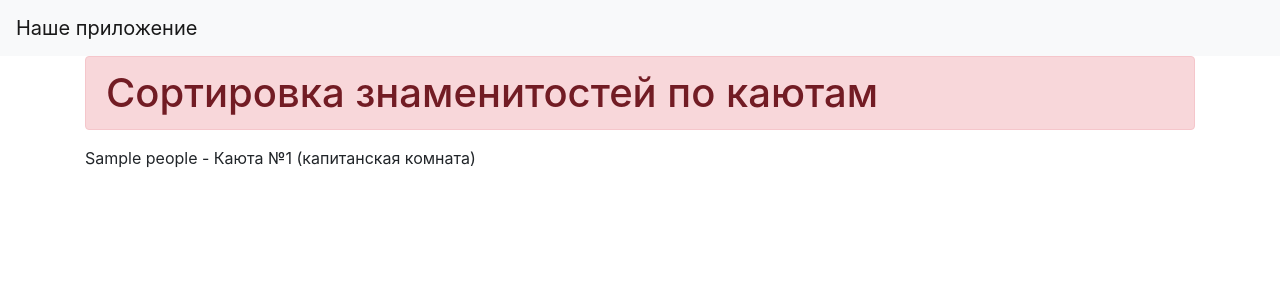
After one commit to nana444ahahhh/flask-wtf, a Flask app: template templates/rooms_sort.html in a window 1280 px wide. The commit adds this page. Shown: the top 300 px of the page. Run offline with Flask 2, Linux system fonts and the light colour scheme; the template is opened without the code that fills it: most values are stand-ins (such as "Sample title", 1, 10 or a date in 2020).

Commit message:
Add files via upload

```diff
--- a/templates/base.html
+++ b/templates/base.html
@@ -3,18 +3,13 @@
 <head>
     <meta charset="utf-8">
     <meta name="viewport" content="width=device-width, initial-scale=1, shrink-to-fit=no">
-    <link rel="stylesheet"
-          href="https://stackpath.bootstrapcdn.com/bootstrap/4.4.1/css/bootstrap.min.css"
-          integrity="sha384-Vkoo8x4CGsO3+Hhxv8T/Q5PaXtkKtu6ug5TOeNV6gBiFeWPGFN9MuhOf23Q9Ifjh"
-          crossorigin="anonymous">
-    <link rel="stylesheet" type="text/css" href="{{ url_for('static', filename='style1/style.css') }}" />
+    <link rel="stylesheet" href="https://cdn.jsdelivr.net/npm/bootstrap@4.3.1/dist/css/bootstrap.min.css" integrity="sha384-ggOyR0iXCbMQv3Xipma34MD+dH/1fQ784/j6cY/iJTQUOhcWr7x9JvoRxT2MZw1T" crossorigin="anonymous">
     <title>{{title}}</title>
-
 </head>
 <body>
 <header>
     <nav class="navbar navbar-light bg-light">
-        <a class="navbar-brand" href="#">Наше приложение</a><h6>Mars One</h6>
+        <a class="navbar-brand" href="#">Наше приложение</a>
     </nav>
 </header>
 <!-- Begin page content -->
--- /dev/null
+++ b/templates/rooms_sort.html
@@ -0,0 +1,16 @@
+{% extends "base.html" %}
+
+{% block content %}
+<link rel="stylesheet" type="text/css" href="{{ url_for('static', filename='style/style_.css') }}"/>
+<body>
+<h1> <div class="alert alert-danger" role="alert">
+                                  Сортировка знаменитостей по каютам
+</div></h1>
+{% set room = "Каюта №" %}
+
+    {% for i in people %}
+    {{ i }} - {{room}}{{ loop.index }} {% if loop.first %}  (капитанская комната) {% endif %}<br>
+    {% endfor %}
+
+</body>
+{% endblock %}
```
